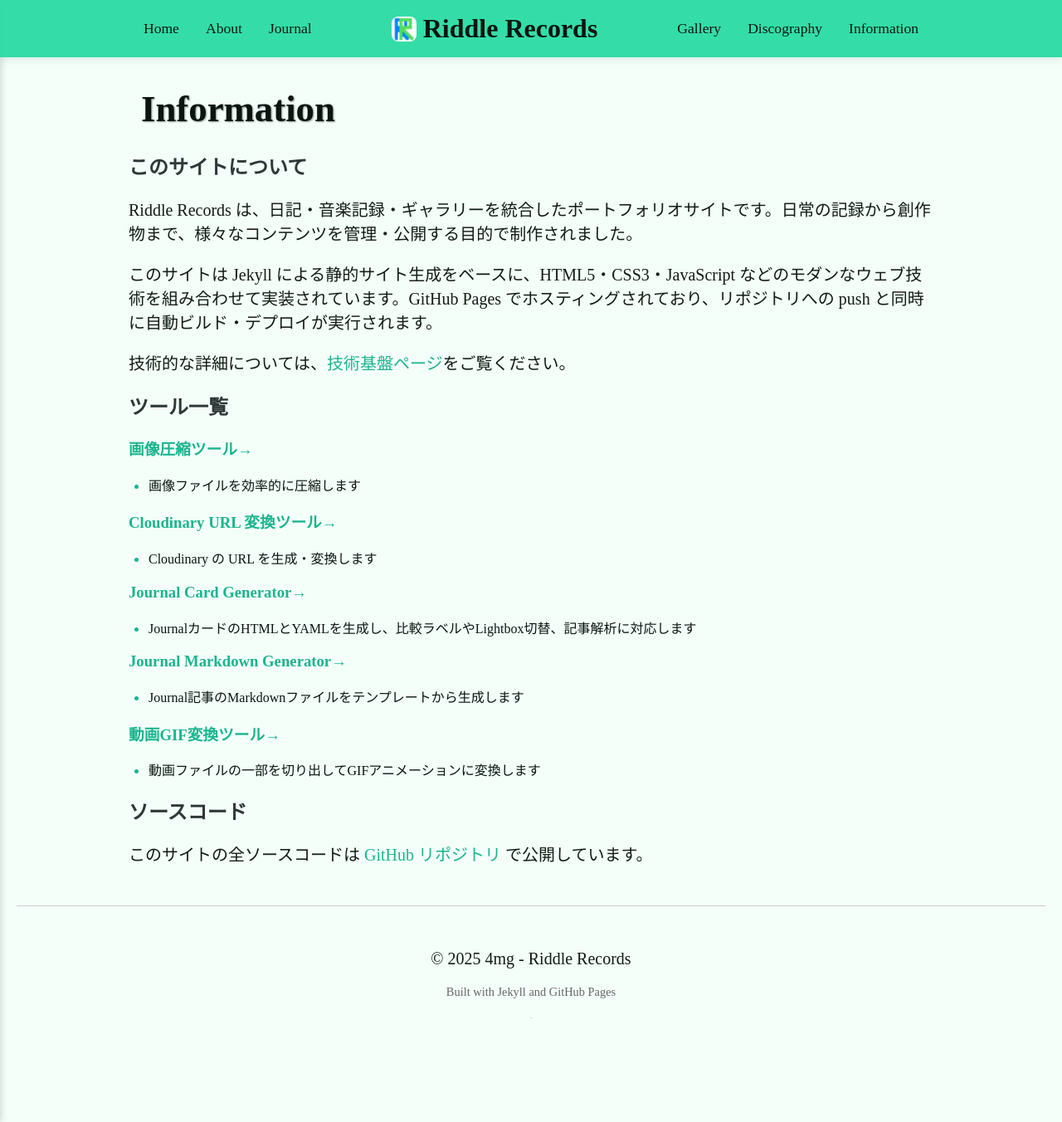
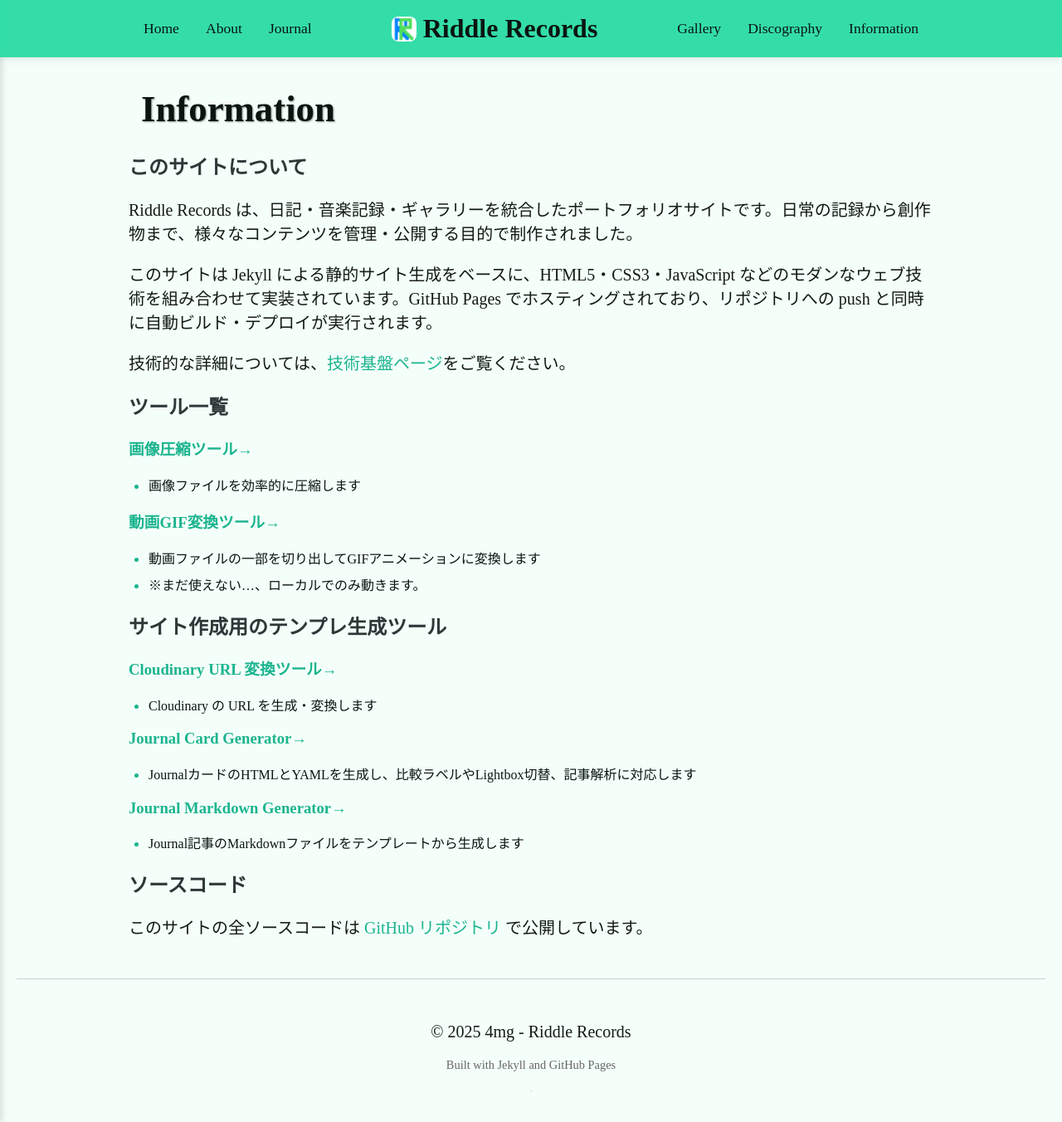
Before and after one commit to Enomi-4mg/Riddle-Records, a Jekyll site: the page built from info.md, in a window 1280 px wide and 1352 px high. Shown: the whole window at 83% size. Built offline with Jekyll 4.4.1, drawn with Linux system fonts in a browser that asks for light colours; some web fonts are replaced.

Commit message:
fix text

```diff
--- a/info.md
+++ b/info.md
@@ -23,6 +23,12 @@ Riddle Records は、日記・音楽記録・ギャラリーを統合したポ
 ### [画像圧縮ツール→]({{ '/tools/image-compressor.html' | relative_url }})
 - 画像ファイルを効率的に圧縮します
 
+### [動画GIF変換ツール→]({{ '/tools/video-to-gif-converter.html' | relative_url }})
+- 動画ファイルの一部を切り出してGIFアニメーションに変換します
+- ※まだ使えない…、ローカルでのみ動きます。
+
+## サイト作成用のテンプレ生成ツール
+
 ### [Cloudinary URL 変換ツール→]({{ '/tools/cloudinary-url-converter.html' | relative_url }})
 - Cloudinary の URL を生成・変換します
 
```
Also changed, not shown: other parts of info.md (+0 -2 lines), _journal/2025-06-06-five-apples-making.md (+2 -0 lines), gallery.md (+2 -2 lines).
